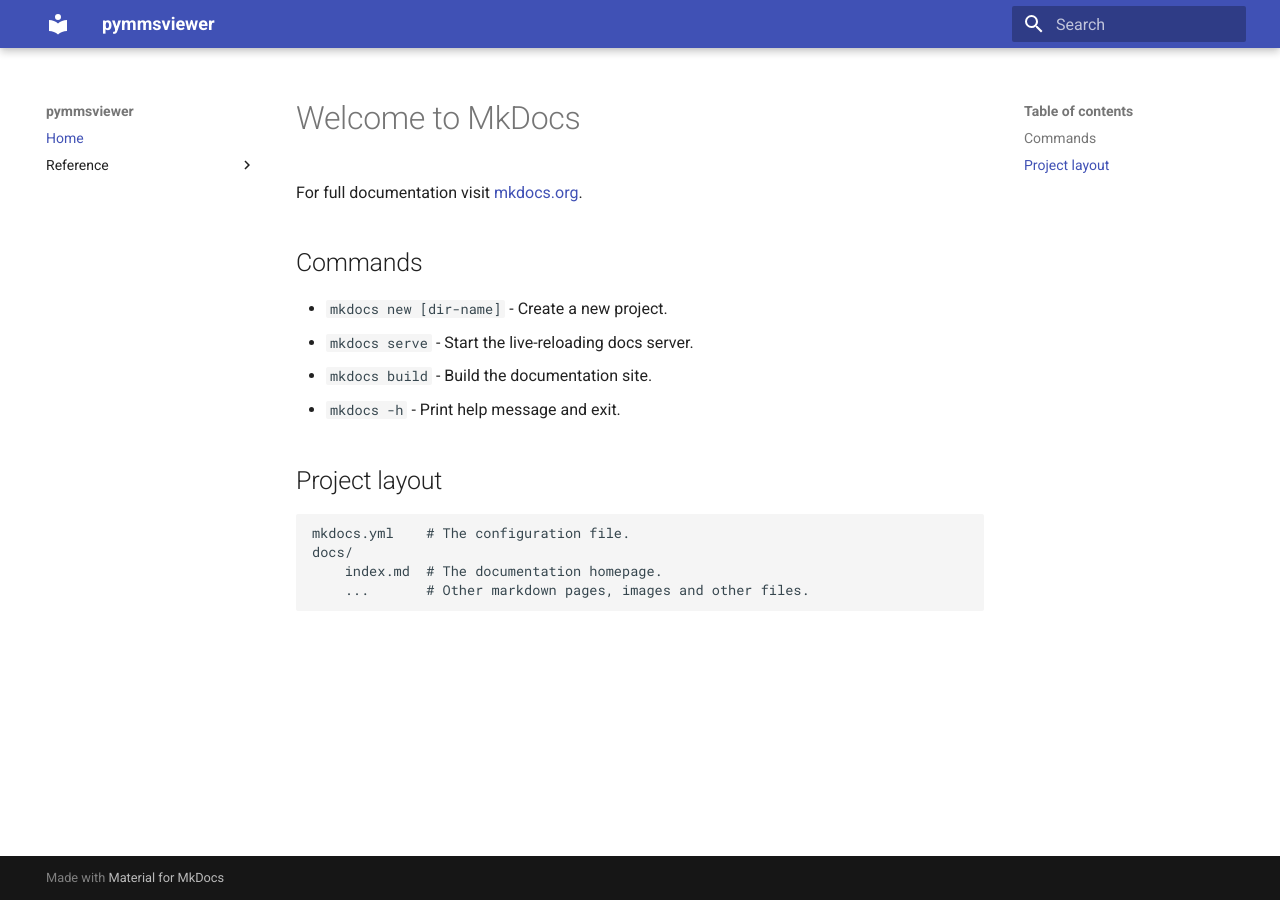
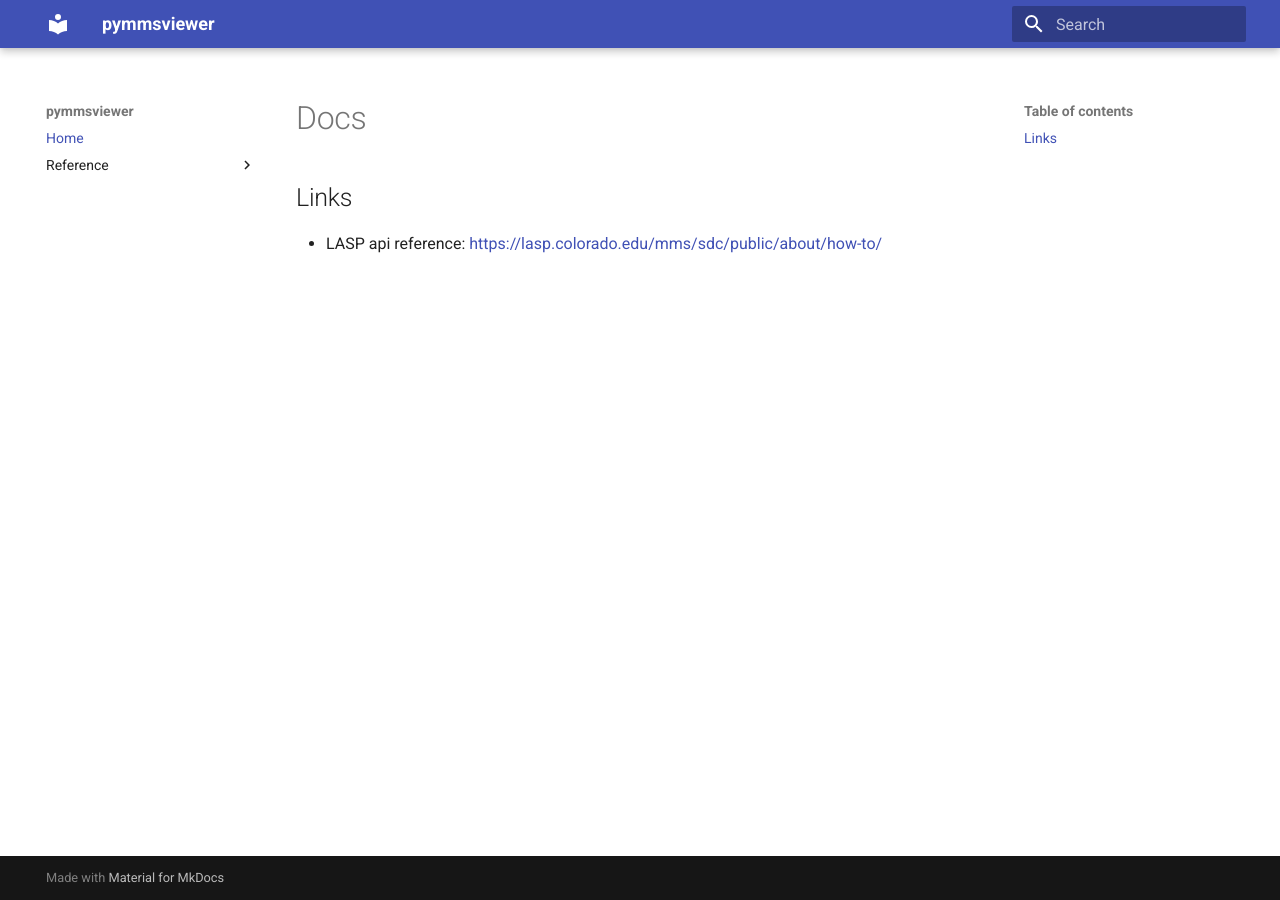
Before and after one commit to jmsplank/PyMmsViewer, an MkDocs documentation site: the page built from docs/index.md, in a window 1280 px wide. Built offline with MkDocs 1.6.1 and Material for MkDocs 9.7.7, drawn with Linux system fonts in a browser that asks for light colours.

Commit message:
feat: pages in the docs

```diff
--- a/docs/index.md
+++ b/docs/index.md
@@ -1,17 +1,4 @@
-# Welcome to MkDocs
+# Docs
 
-For full documentation visit [mkdocs.org](https://www.mkdocs.org).
-
-## Commands
-
-* `mkdocs new [dir-name]` - Create a new project.
-* `mkdocs serve` - Start the live-reloading docs server.
-* `mkdocs build` - Build the documentation site.
-* `mkdocs -h` - Print help message and exit.
-
-## Project layout
-
-    mkdocs.yml    # The configuration file.
-    docs/
-        index.md  # The documentation homepage.
-        ...       # Other markdown pages, images and other files.
+## Links
+- LASP api reference: [https://lasp.colorado.edu/mms/sdc/public/about/how-to/](https://lasp.colorado.edu/mms/sdc/public/about/how-to/)
```
Also changed, not shown: docs/interface.md (added, +3 -0 lines), docs/lasp_api.md (added, +3 -0 lines), docs/loader.md (added, +3 -0 lines), docs/plotter.md (added, +3 -0 lines).
